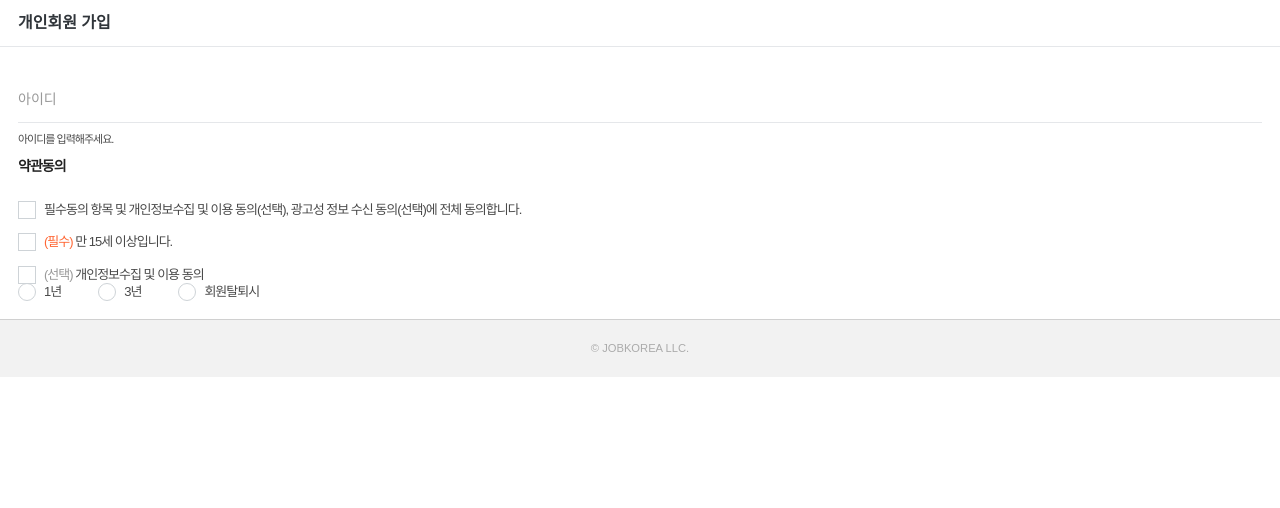
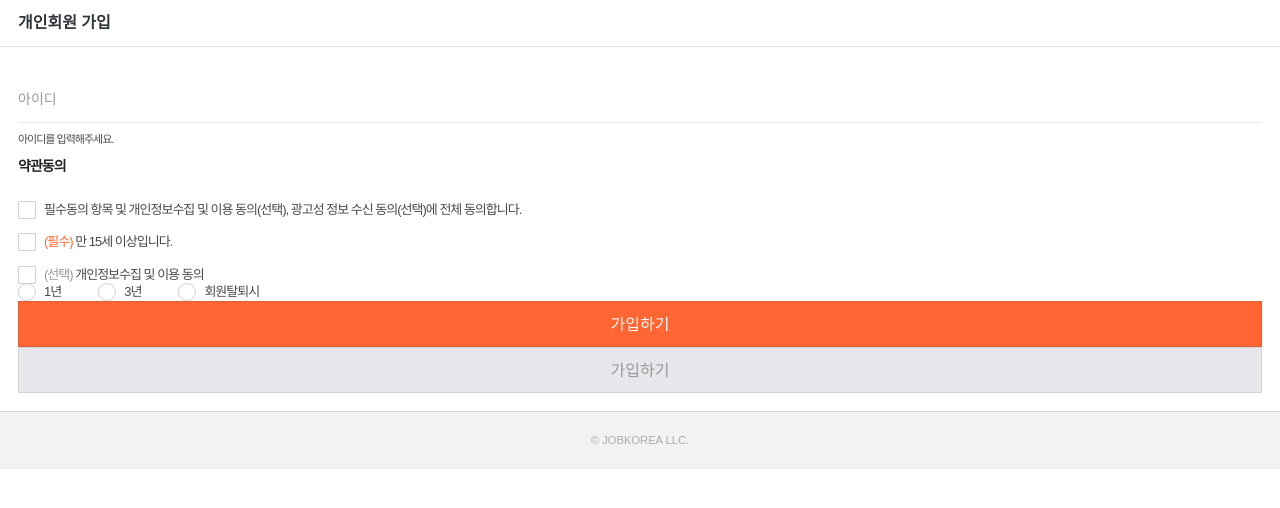
Before and after one commit to jin-2/signUp, a Next.js app: page / in a window 1280 px wide. Shown: the top 508 px of the page. Built offline with nearby package versions, Linux system fonts and the light colour scheme.

Commit message:
button 컴포넌트 추가

```diff
--- /dev/null
+++ b/components/Button/index.tsx
@@ -0,0 +1,29 @@
+import styled from "styled-components";
+
+interface ButtonProps {
+  children: string;
+  disabled?: boolean;
+}
+
+export default function Button({ children, disabled = false }: ButtonProps) {
+  return <ButtonEl disabled={disabled}>{children}</ButtonEl>;
+}
+
+const ButtonEl = styled.button`
+  width: 100%;
+  height: 46px;
+  line-height: 46px;
+  border: 1px solid #e55c2e;
+  color: #fff;
+  background-color: ${({ theme }) => theme.colors.primary};
+  font-size: 16px;
+  border-radius: 0;
+
+  &:disabled {
+    pointer-events: none;
+    color: #999;
+    border-color: #ced3d7;
+    background-color: #e5e7ea;
+    border-radius: 1px;
+  }
+`;
--- a/components/Checkbox/index.tsx
+++ b/components/Checkbox/index.tsx
@@ -36,6 +36,7 @@ const CheckboxEl = styled.p`
       width: 16px;
       height: 16px;
       border: 1px solid #ced3d7;
+      border-radius: 1px;
     }
 
     &::after {
--- a/pages/index.tsx
+++ b/pages/index.tsx
@@ -5,6 +5,7 @@ import Checkbox from "components/Checkbox";
 import Mark from "components/Mark";
 import Title from "components/Title";
 import Radio from "components/Radio";
+import Button from "components/Button";
 
 const Home: NextPage = () => {
   return (
@@ -35,6 +36,9 @@ const Home: NextPage = () => {
         <Radio>1년</Radio>
         <Radio>3년</Radio>
         <Radio>회원탈퇴시</Radio>
+
+        <Button>가입하기</Button>
+        <Button disabled={true}>가입하기</Button>
       </form>
     </>
   );
```
